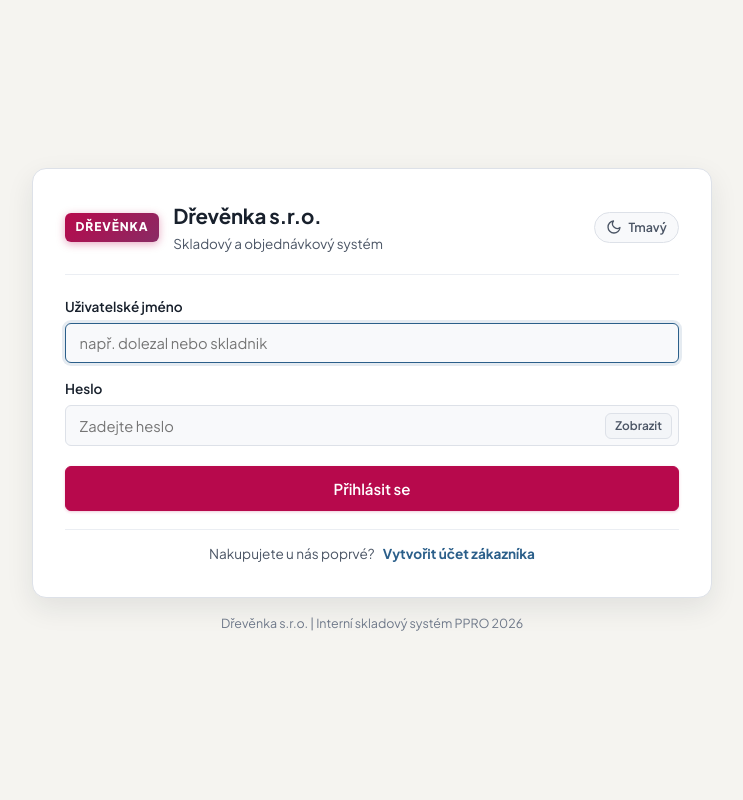
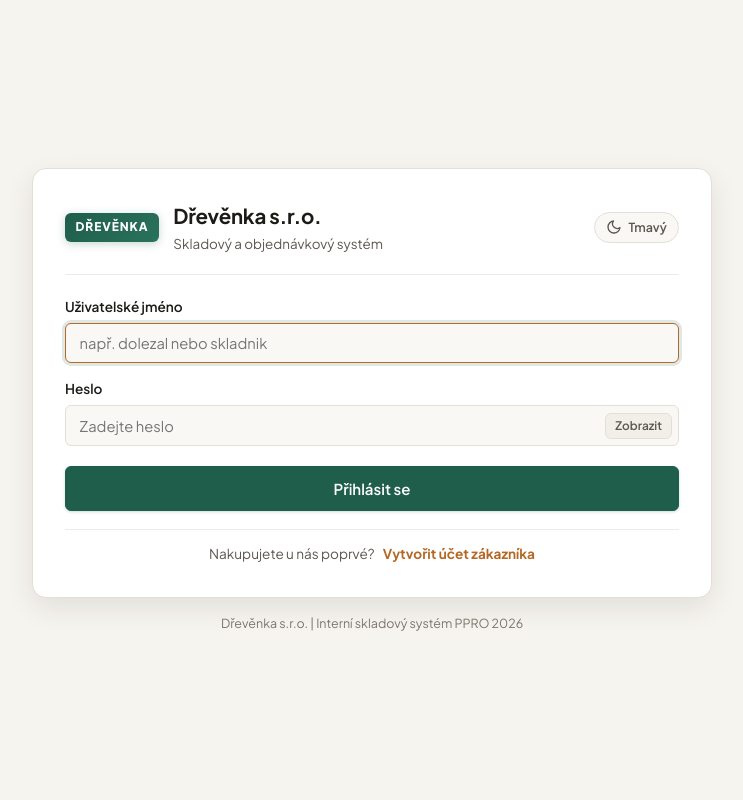
Before and after one commit to ZdenekPese/ppro2026, a FastAPI app: page /login in a window 1280 px wide. Shown: the whole page, without its empty margins (268-1011 px from the left). Run offline with FastAPI, Linux system fonts and the light colour scheme.

Commit message:
style: barevný redesign světlého a tmavého režimu do palety Lesní borovice a Teplý dub (bez růžové)

```diff
--- a/app/presentation/static/css/style.css
+++ b/app/presentation/static/css/style.css
@@ -1,82 +1,83 @@
 @import url('https://fonts.googleapis.com/css2?family=Plus+Jakarta+Sans:wght@400;500;600;700;800&family=JetBrains+Mono:wght@500;600;700&display=swap');
 
 /* ==========================================================================
-   DESIGN SYSTÉM: Sklad Dřevěnka s.r.o. (Standard 2026)
-   Barevná paleta: ["#b7094c","#a01a58","#892b64","#723c70","#5c4d7d","#455e89","#2e6f95","#1780a1","#0091ad"]
+   DESIGN SYSTÉM: Sklad Dřevěnka s.r.o. (Woodcraft & Pine 2026)
+   Barevná paleta: Lesní borovice (#1f5e4b) + Teplý dub (#b46927) + Přírodní neutrální plochy
    ========================================================================== */
 
 :root {
   color-scheme: light;
-  /* Sjednocená denní B2B paleta Dřevěnka s.r.o. (Warm Daylight Woodcraft 2026) */
-  --c-1: #b7094c; /* Primární brand akcent - karmínová (CTA tlačítka, brand badge) */
-  --c-2: #98073f; /* Karmínová hover */
-  --c-3: #892b64; /* Vínová pro jemné brand přechody */
-  --c-4: #723c70; /* Tlumená švestková */
-  --c-5: #5c4d7d; /* Břidlicová */
-  --c-6: #455e89; /* Ocelová modř */
-  --c-7: #2b5f8a; /* Aktivní stavy, záložky, sekundární akcent */
-  --c-8: #17738c; /* Petroliová modř */
-  --c-9: #0f766e; /* Svěží borovicová zelená (pozitivní marže, dostupnost, příjem) */
-
-  /* Vzdušné teplé denní plochy (příjemné pro celodenní práci u obrazovky) */
-  --bg-body: #f5f4f0;
+  /* Denní paleta Woodcraft & Pine 2026 */
+  --c-1: #1f5e4b; /* Primární brand akcent - lesní borovice (CTA tlačítka, brand badge) */
+  --c-2: #17493a; /* Tmavší borovice hover */
+  --c-3: #2a725c; /* Střední borovicová pro jemné přechody */
+  --c-4: #8c5a2b; /* Kaštanové dřevo */
+  --c-5: #5c5850; /* Teplá břidlicová */
+  --c-6: #9a6330; /* Okrový dub */
+  --c-7: #b46927; /* Sekundární akcent - medový dub (aktivní čipy, focus, záložky) */
+  --c-8: #246858; /* Tlumená smrková */
+  --c-9: #1f6b53; /* Borovicová zelená (pozitivní marže, dostupnost, příjem) */
+
+  /* Teplé přírodní plochy (příjemné pro celodenní práci) */
+  --bg-body: #f6f4ef;
   --bg-navbar: #ffffff;
   --bg-navbar-glass: rgba(255, 255, 255, 0.94);
   --bg-card: #ffffff;
-  --bg-card-hover: #f7f8fa;
-  --bg-input: #f8f9fb;
-  --surface-subtle: #f3f5f8;
-  --surface-hover: #e4e9f0;
-  --surface-soft: #fafbfc;
-  --surface-inset: #f4f6f9;
-
-  /* Ostrá, ale jemná ohraničení */
-  --border-color: #dde1e8;
-  --border-color-hover: #c5ccd8;
-  --border-subtle: #ebeef3;
-  --border-focus: rgba(43, 95, 138, 0.45);
-  --focus-ring: rgba(43, 95, 138, 0.12);
-
-  /* Typografie a čitelné inkoustové barvy */
+  --bg-card-hover: #f9f7f2;
+  --bg-input: #f9f8f4;
+  --surface-subtle: #f2efe8;
+  --surface-hover: #e8e3d9;
+  --surface-soft: #faf9f6;
+  --surface-inset: #f4f1ea;
+
+  /* Ostrá, ale teplá a jemná ohraničení */
+  --border-color: #e3dfd6;
+  --border-color-hover: #ccc6ba;
+  --border-subtle: #eeebe4;
+  --border-focus: rgba(31, 94, 75, 0.45);
+  --focus-ring: rgba(31, 94, 75, 0.14);
+
+  /* Typografie a čitelné teplé inkoustové barvy */
   --font-sans: 'Plus Jakarta Sans', -apple-system, BlinkMacSystemFont, 'Segoe UI', Roboto, sans-serif;
   --font-mono: 'JetBrains Mono', ui-monospace, SFMono-Regular, Consolas, monospace;
 
-  --text-main: #18202c;
-  --text-muted: #4b5565;
-  --text-dim: #6e7889;
-
-  --nav-active-bg: #18202c;
-  --nav-active-border: #18202c;
+  --text-main: #1c1b18;
+  --text-muted: #5c5850;
+  --text-dim: #7c766c;
+
+  --nav-active-bg: #1c1b18;
+  --nav-active-border: #1c1b18;
   --nav-active-text: #ffffff;
 
   /* Sémantické stavy a odznaky (denní režim) */
-  --success-bg: #eaf7f1;
-  --success-border: #b8e3cf;
-  --success-text: #0f766e;
-  --success-tint: linear-gradient(135deg, #f3faf7 0%, #ffffff 55%);
-  --success-soft: #f3faf7;
-
-  --info-bg: #edf4fa;
-  --info-border: #c7dcef;
-  --info-text: #2b5f8a;
+  --success-bg: #e9f5ef;
+  --success-border: #b6decb;
+  --success-text: #1b654e;
+  --success-text-strong: #144d3b;
+  --success-tint: linear-gradient(135deg, #f2faf6 0%, #ffffff 55%);
+  --success-soft: #f2faf6;
+
+  --info-bg: #fdf3e7;
+  --info-border: #edd3b2;
+  --info-text: #965218;
 
   --warning-bg: #fef7e6;
-  --warning-border: #f6d899;
-  --warning-text: #a15c07;
-
-  --danger-bg: #fdf0f2;
-  --danger-border: #f5c2ca;
-  --danger-text: #be123c;
-  --danger-text-strong: #9f1239;
-  --danger-row-bg: #fff5f6;
-  --danger-card-bg: #fff6f7;
-  --danger-soft-bg: #fffafa;
-
-  --brand-tint: #fdf0f4;
-  --progress-bar-fill: #93b4d4;
-  --shadow-sm: 0 1px 4px rgba(24, 32, 44, 0.04);
-  --shadow-md: 0 4px 12px rgba(24, 32, 44, 0.06);
-  --shadow-lg: 0 10px 28px rgba(24, 32, 44, 0.09);
+  --warning-border: #f5d68a;
+  --warning-text: #9a5b08;
+
+  --danger-bg: #fdf1ef;
+  --danger-border: #f2c4bc;
+  --danger-text: #b83227;
+  --danger-text-strong: #942319;
+  --danger-row-bg: #fff6f4;
+  --danger-card-bg: #fff7f5;
+  --danger-soft-bg: #fffbfa;
+
+  --brand-tint: #eef6f3;
+  --progress-bar-fill: #b46927;
+  --shadow-sm: 0 1px 4px rgba(28, 27, 24, 0.04);
+  --shadow-md: 0 4px 12px rgba(28, 27, 24, 0.06);
+  --shadow-lg: 0 10px 28px rgba(28, 27, 24, 0.09);
 
   /* Rádiusy */
   --radius-sm: 6px;
@@ -235,7 +237,7 @@ body {
   letter-spacing: 0.08em;
   padding: 0.35rem 0.65rem;
   border-radius: var(--radius-sm);
-  box-shadow: 0 2px 8px rgba(183, 9, 76, 0.35);
+  box-shadow: 0 2px 8px rgba(31, 94, 75, 0.25);
 }
 
 .brand-text {
@@ -541,7 +543,7 @@ body {
   background-color: var(--c-1);
   color: #fff;
   border-color: var(--c-1);
-  box-shadow: 0 1px 3px rgba(183, 9, 76, 0.22);
+  box-shadow: 0 1px 3px rgba(31, 94, 75, 0.22);
 }
 
 .btn-primary:hover {
--- a/app/presentation/templates/base.html
+++ b/app/presentation/templates/base.html
@@ -28,7 +28,7 @@
         }
     </style>
 
-    <link rel="stylesheet" href="/static/css/style.css?v=20261118_v1">
+    <link rel="stylesheet" href="/static/css/style.css?v=20261118_v2">
     <!-- Ikona webu (Favicon) - Dřevěnka s.r.o. -->
     <link rel="icon" type="image/svg+xml" href="/static/img/favicon.svg">
     <link rel="alternate icon" type="image/x-icon" href="/favicon.ico">
--- a/app/presentation/templates/login.html
+++ b/app/presentation/templates/login.html
@@ -13,7 +13,7 @@
             } catch (e) {}
         })();
     </script>
-    <link rel="stylesheet" href="/static/css/style.css?v=20261118_v1">
+    <link rel="stylesheet" href="/static/css/style.css?v=20261118_v2">
     <!-- Ikona webu (Favicon) - Dřevěnka s.r.o. -->
     <link rel="icon" type="image/svg+xml" href="/static/img/favicon.svg">
     <link rel="alternate icon" type="image/x-icon" href="/favicon.ico">
```
Also changed, not shown: other parts of app/presentation/static/css/style.css (+70 -69 lines), README.md, app/presentation/static/img/favicon.svg, app/presentation/static/img/toys/airplane.svg, app/presentation/static/img/toys/blocks.svg, app/presentation/static/img/toys/default_toy.svg, app/presentation/static/img/toys/domino.svg, app/presentation/static/img/toys/duck.svg, app/presentation/static/img/toys/puzzle_board.svg, app/presentation/static/img/toys/puzzle_tower.svg, app/presentation/static/img/toys/rocking_horse.svg, app/presentation/static/img/toys/sailboat.svg, app/presentation/static/img/toys/spinning_top.svg, app/presentation/static/img/toys/theater.svg, 3 more files.
